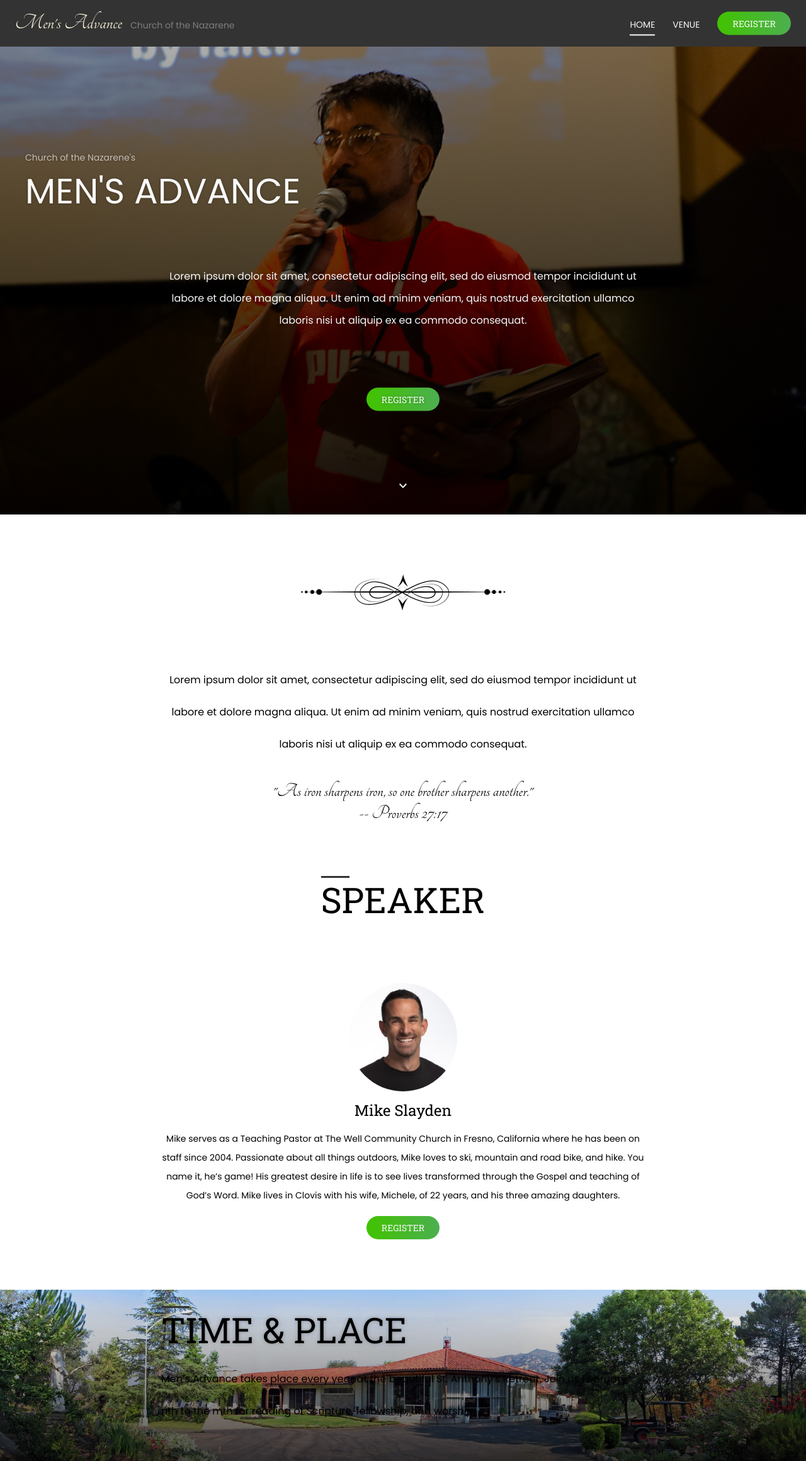
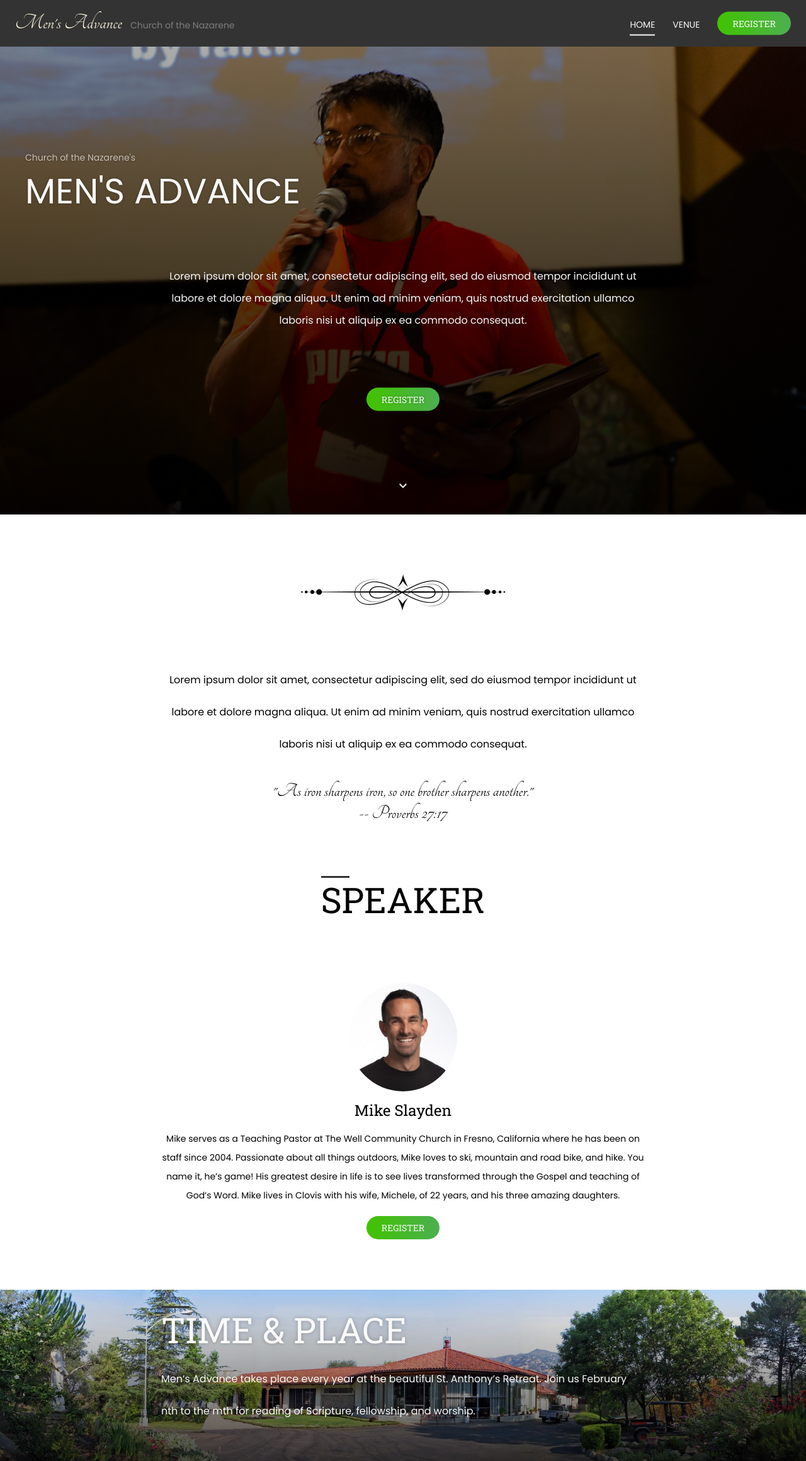
Before and after one commit to juliancoleman/mens-advance, a Jekyll site: the page built from index.html, in a window 1280 px wide. Shown: the whole page at 63% size. Built offline with Jekyll 4.4.1, drawn with Linux system fonts in a browser that asks for light colours.

Commit message:
improves readability contrast

```diff
--- a/assets/css/style.scss
+++ b/assets/css/style.scss
@@ -60,10 +60,12 @@
 .location {
   background: url("../images/StAnthonyPano500.jpg") center no-repeat;
   background-size: cover;
+  color: $white;
   margin: 80px 0 0;
   text-shadow: 0 0 6px rgba(0, 0, 0, 0.25);
   position: relative;
   padding: 1.625rem 0 2.375rem;
+  z-index: 0;
 
   &::before {
     content: "";
@@ -73,6 +75,7 @@
     height: 100%;
     width: 100%;
     background: linear-gradient(0deg, rgba(0, 0, 0, 0.7), transparent);
+    z-index: -1;
   }
 }
 
```
